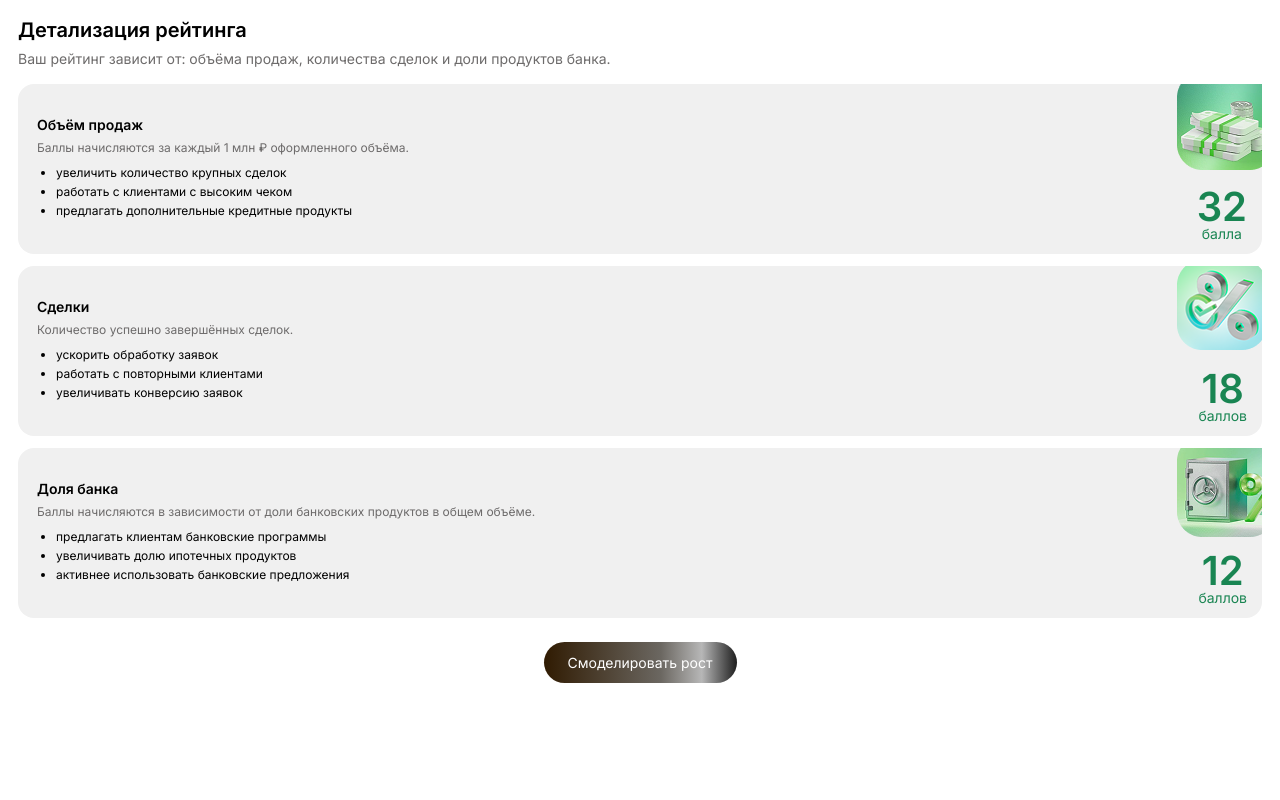
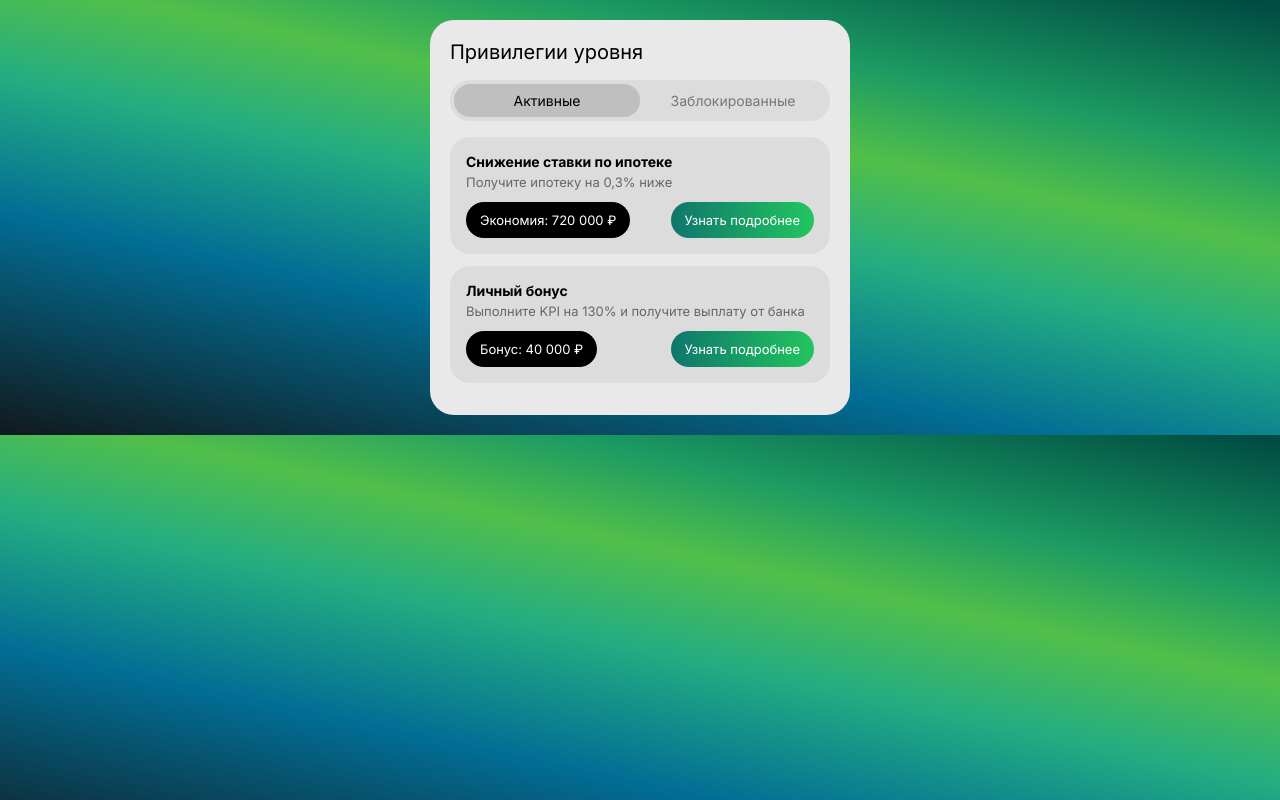
Before and after one commit to danyaITi/sber, a React (Vite) app: page /priveleges in a window 1280 px wide. Built offline with nearby package versions, Linux system fonts and the light colour scheme.

Commit message:
corrected ratings, added routes

```diff
--- a/package.json
+++ b/package.json
@@ -11,7 +11,8 @@
   },
   "dependencies": {
     "react": "^19.2.4",
-    "react-dom": "^19.2.4"
+    "react-dom": "^19.2.4",
+    "react-router-dom": "^7.13.1"
   },
   "devDependencies": {
     "@eslint/js": "^9.39.4",
--- a/src/App.tsx
+++ b/src/App.tsx
@@ -1,7 +1,16 @@
+import Privileges from "./pages/priveleges/priveleges";
 import Rating from "./pages/rating/rating";
+import { BrowserRouter, Routes, Route } from "react-router-dom";
 
 function App() {
-  return <Rating />;
+  return (
+    <BrowserRouter>
+      <Routes>
+        <Route path="/priveleges" element={<Privileges />} />
+        <Route path="/rating" element={<Rating />} />
+      </Routes>
+    </BrowserRouter>
+  );
 }
 
 export default App;
--- a/src/index.css
+++ b/src/index.css
@@ -4,14 +4,40 @@
   --color-1: #6d6b6b;
   --color-2: #f0f0f0;
   --color-3: #198552;
+  --color-gradient-gold: linear-gradient(
+    90deg,
+    #bd8e59 0%,
+    #e7c174 35.07%,
+    #ffe095 51.39%,
+    #bc8d58 72.22%
+  );
+  --color-gradient-silver: linear-gradient(
+    90deg,
+    #383838 0%,
+    #807b7b 48.56%,
+    #bdbdbd 71.15%,
+    #363535 100%
+  );
+  --color-gradient-black: linear-gradient(
+    90deg,
+    #000000 0%,
+    #4b4b4b 35.07%,
+    #acacac 51.39%,
+    #000000 72.22%
+  );
 
-  --font-weight-700: 600;
+  --font-weight-900: 900;
+  --font-weight-800: 800;
+  --font-weight-700: 700;
   --font-weight-600: 600;
   --font-weight-400: 400;
 
+  --font-size-22: 22px;
+  --font-size-18: 18px;
   --font-size-16: 16px;
   --font-size-14: 14px;
   --font-size-12: 12px;
+  --font-size-9: 9px;
 }
 
 * {
@@ -26,7 +52,23 @@
   color: var(--color-black);
 }
 
+body {
+  background: linear-gradient(
+    192.1deg,
+    #004c42 1.08%,
+    #1c9b63 21.87%,
+    #52bf4a 34.82%,
+    #24ad81 49.18%,
+    #026e95 68.31%,
+    #11191c 100%
+  );
+}
+
 button {
   outline: none;
   border: 0;
 }
+
+section {
+  margin: 18px 10px;
+}
--- /dev/null
+++ b/src/pages/priveleges/priveleges.tsx
@@ -0,0 +1,106 @@
+import { useState } from "react";
+import styles from "./styles.module.css";
+
+type Props = Record<string, string>;
+
+const Card = ({ title, desc, value, button, variant = "active" }: Props) => {
+  return (
+    <div
+      className={`${styles.card} ${variant === "locked" ? styles.locked : ""}`}
+    >
+      <div>
+        <div className={styles.cardTitle}>{title}</div>
+        <div className={styles.cardDesc}>{desc}</div>
+
+        <div className={styles.bottomRow}>
+          <div className={styles.value}>{value}</div>
+
+          <button
+            className={
+              variant === "active" ? styles.primaryBtn : styles.secondaryBtn
+            }
+          >
+            {button}
+          </button>
+        </div>
+
+        {variant === "locked" && (
+          <div className={styles.note}>*Откроется при Gold</div>
+        )}
+      </div>
+    </div>
+  );
+};
+
+export default function Privileges() {
+  const [tab, setTab] = useState("active");
+
+  return (
+    <div className={styles.container}>
+      <h1>Привилегии уровня</h1>
+
+      <div className={styles.tabs}>
+        <button
+          className={`${styles.tab} ${tab === "active" ? styles.activeTab : ""}`}
+          onClick={() => setTab("active")}
+        >
+          Активные
+        </button>
+        <button
+          className={`${styles.tab} ${tab === "locked" ? styles.activeTab : ""}`}
+          onClick={() => setTab("locked")}
+        >
+          Заблокированные
+        </button>
+      </div>
+
+      {tab === "active" && (
+        <>
+          <Card
+            title="Снижение ставки по ипотеке"
+            desc="Получите ипотеку на 0,3% ниже"
+            value="Экономия: 720 000 ₽"
+            button="Узнать подробнее"
+          />
+
+          <Card
+            title="Личный бонус"
+            desc="Выполните KPI на 130% и получите выплату от банка"
+            value="Бонус: 40 000 ₽"
+            button="Узнать подробнее"
+          />
+        </>
+      )}
+
+      {tab === "locked" && (
+        <>
+          <h2 className={styles.sectionTitle}>Заблокированные</h2>
+
+          <Card
+            title="Увеличенный процент"
+            desc="Получайте от банка +25% к выплатам за сделки"
+            value="Доход: 100 000 ₽"
+            button="Рассчитать новый статус"
+            variant="locked"
+          />
+
+          <Card
+            title="Увеличенный процент"
+            desc="Получайте от банка +25% к выплатам за сделки"
+            value="Экономия: 5 000 ₽"
+            button="Рассчитать новый статус"
+            variant="locked"
+          />
+
+          <Card
+            title="Повышенная ставка по вкладу"
+            desc="Оформите депозит с повышенной ставкой +2%"
+            value="Доход: 80 000 ₽"
+            button="Рассчитать новый статус"
+            variant="locked"
+          />
+        </>
+      )}
+    </div>
+  );
+}
--- /dev/null
+++ b/src/pages/priveleges/styles.module.css
@@ -0,0 +1,105 @@
+.container {
+  max-width: 420px;
+  margin: 20px auto;
+  background: #e9e9e9;
+  border-radius: 24px;
+  padding: 20px;
+  font-family: Arial, sans-serif;
+}
+
+h1 {
+  font-size: 20px;
+  margin-bottom: 16px;
+}
+
+/* Tabs */
+.tabs {
+  display: flex;
+  background: #dcdcdc;
+  border-radius: 20px;
+  padding: 4px;
+  margin-bottom: 16px;
+}
+
+.tab {
+  flex: 1;
+  padding: 8px;
+  border: none;
+  background: transparent;
+  border-radius: 16px;
+  font-size: 14px;
+  cursor: pointer;
+  color: #777;
+}
+
+.activeTab {
+  background: #bfbfbf;
+  color: #000;
+}
+
+/* Card */
+.card {
+  background: #dcdcdc;
+  border-radius: 20px;
+  padding: 16px;
+  margin-bottom: 12px;
+}
+
+.locked {
+  opacity: 0.7;
+}
+
+.cardTitle {
+  font-weight: bold;
+  margin-bottom: 4px;
+}
+
+.cardDesc {
+  font-size: 13px;
+  color: #666;
+  margin-bottom: 12px;
+}
+
+.bottomRow {
+  display: flex;
+  justify-content: space-between;
+  align-items: center;
+}
+
+.value {
+  background: #000;
+  color: #fff;
+  padding: 10px 14px;
+  border-radius: 20px;
+  font-size: 13px;
+}
+
+.primaryBtn {
+  background: linear-gradient(90deg, #0f766e, #22c55e);
+  color: white;
+  border: none;
+  padding: 10px 14px;
+  border-radius: 20px;
+  cursor: pointer;
+  font-size: 13px;
+}
+
+.secondaryBtn {
+  background: linear-gradient(90deg, #f5d48c, #c38a3d);
+  border: none;
+  padding: 10px 14px;
+  border-radius: 20px;
+  cursor: pointer;
+  font-size: 13px;
+}
+
+.note {
+  margin-top: 8px;
+  font-size: 12px;
+  color: #777;
+}
+
+.sectionTitle {
+  margin: 16px 0 8px;
+  font-size: 16px;
+}
--- a/src/pages/rating/rating.tsx
+++ b/src/pages/rating/rating.tsx
@@ -2,6 +2,7 @@ import styles from "./styles.module.css";
 import credit from "../../assets/credit.png";
 import istorii from "../../assets/istorii.png";
 import vklad from "../../assets/vklad.png";
+import gold from "../../assets/gold.png";
 
 type Props = {
   title: string;
@@ -75,6 +76,24 @@ export default function Rating() {
   }
 
   return (
+    <section>
+      <span className={styles.username}>Иван Иванович</span>
+
+      <div className={styles.header}>
+        <div>
+          <span className={styles.currentRatingText}>Ваш текущий рейтинг</span>
+          <span className={styles.rating}>62</span>
+        </div>
+
+        <div>
+          <img src={gold} alt="" />
+
+          <span className={styles.levelText} data-name="gold">
+            Ваш уровень
+          </span>
+        </div>
+      </div>
+
       <div className={styles.container}>
         <h1>Детализация рейтинга</h1>
         <div className={styles.subtitle}>
@@ -118,9 +137,14 @@ export default function Rating() {
           img={vklad}
         />
 
-      <button className={styles.btn} onClick={handleClick} name="smodelir-rost">
+        <button
+          className={styles.btn}
+          onClick={handleClick}
+          name="smodelir-rost"
+        >
           Смоделировать рост
         </button>
       </div>
+    </section>
   );
 }
--- a/src/pages/rating/styles.module.css
+++ b/src/pages/rating/styles.module.css
@@ -1,6 +1,105 @@
+.username {
+  color: var(--color-white);
+  font-size: var(--font-size-16);
+  display: block;
+  text-align: center;
+  margin-bottom: 24px;
+  font-weight: 300;
+}
+
+.header {
+  display: flex;
+  justify-content: space-between;
+  margin-bottom: 12px;
+}
+
+.header img {
+  width: 110px;
+  height: 110px;
+}
+
+.header div:nth-child(odd) {
+  display: flex;
+  flex-direction: column;
+  margin-top: 18px;
+}
+
+.header div:last-child {
+  background: rgba(255, 255, 255, 0.12);
+  padding: 12px 32px;
+  border-radius: 50px;
+  box-shadow: 0px 2.20372px 2.20372px 1.10186px rgba(0, 0, 0, 0.11);
+  display: flex;
+  flex-direction: column;
+  align-items: center;
+}
+
+.header span {
+  color: var(--color-white);
+}
+
+.header .currentRatingText {
+  color: var(--color-white);
+  font-size: var(--font-size-16);
+}
+
+.header .rating {
+  font-size: 100px;
+  font-weight: var(--font-weight-800);
+}
+
+.levelText {
+  font-size: var(--font-size-9);
+  display: flex;
+  flex-direction: column;
+  align-items: center;
+}
+
+.levelText[data-name="gold"]::after {
+  font-size: var(--font-size-22);
+  content: "GOLD";
+  font-weight: var(--font-weight-900);
+  letter-spacing: 0.7px;
+  background: var(--color-gradient-gold);
+  background-clip: text;
+  -webkit-background-clip: text;
+  color: transparent;
+  display: inline-block;
+  filter: drop-shadow(2.20372px 2.20372px 3.64753px rgba(0, 0, 0, 0.3));
+}
+
+.levelText[data-name="silver"]::after {
+  font-size: var(--font-size-22);
+  content: "SILVER";
+  font-weight: var(--font-weight-900);
+  letter-spacing: 0.7px;
+  background: var(--color-gradient-silver);
+  background-clip: text;
+  -webkit-background-clip: text;
+  color: transparent;
+  display: inline-block;
+  filter: drop-shadow(4px 4px 6.62069px rgba(0, 0, 0, 0.3));
+}
+
+.levelText[data-name="black"]::after {
+  font-size: var(--font-size-22);
+  content: "BLACK";
+  font-weight: var(--font-weight-900);
+  letter-spacing: 0.7px;
+  background: var(--color-gradient-black);
+  background-clip: text;
+  -webkit-background-clip: text;
+  color: transparent;
+  display: inline-block;
+  filter: drop-shadow(4px 4px 6.62069px rgba(74, 74, 74, 0.3));
+
+  flex-grow: 0;
+}
+
 .container {
   background: var(--color-white);
   padding: 18px;
+  border-radius: 24px;
 }
 
 .container h1 {
```
Also changed, not shown: src/assets/gold.png (added), 1 other file (tests, documents, lock files or other folders). Lines whose indentation alone changed are shown as unchanged.
